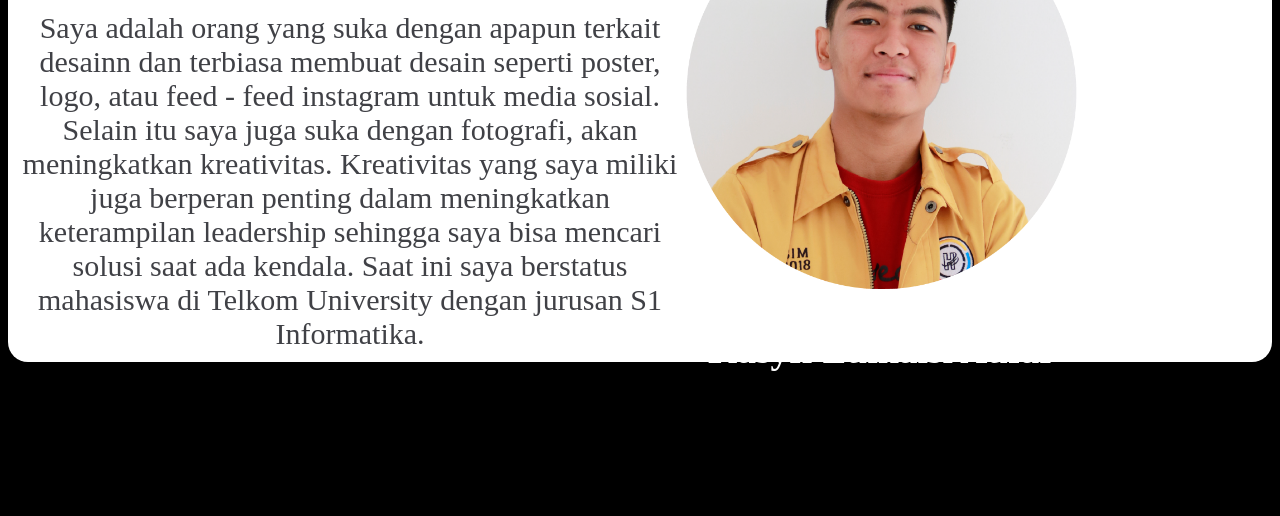
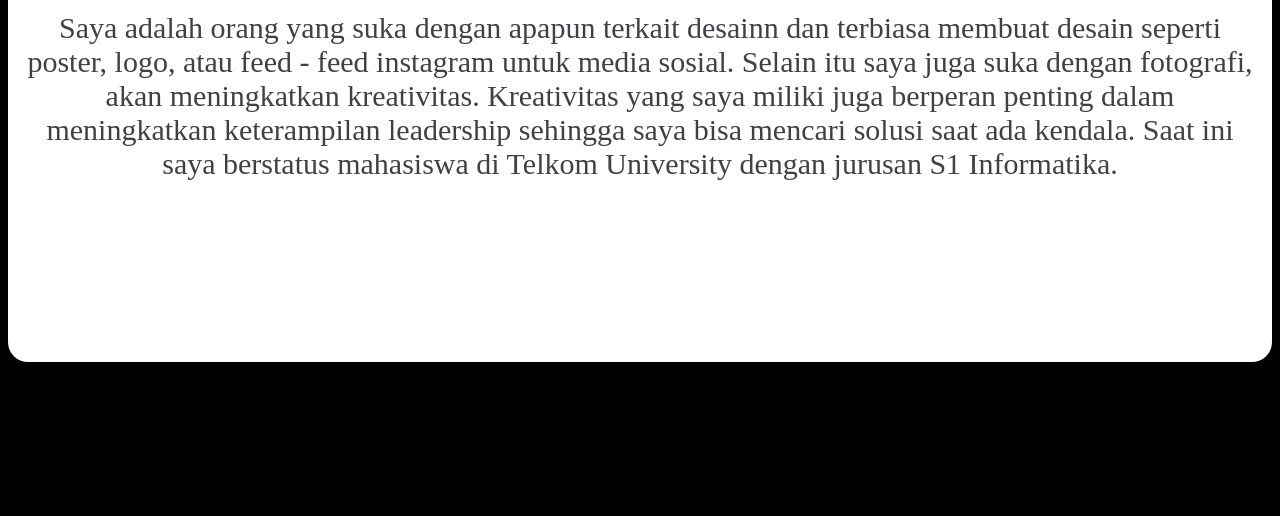
Before and after one commit to Kasyfiaufar/portofolio.github-io, a plain HTML site: page index.html in a window 1280 px wide. Shown: the part 584-1100 px from the top of the page. Drawn offline with Linux system fonts and the light colour scheme.

Commit message:
Update index.html

```diff
--- a/index.html
+++ b/index.html
@@ -26,7 +26,7 @@
         <h2>Who I am ? Siapa saya ? </h2>
       </div>
       <div class="profile">
-      <img src="images/k.png" alt="image" height="400" width="400">
+
       <h2>Kasyfi Zulkaisi Aufar</h2>
     </div>
       <div class="about">
```
